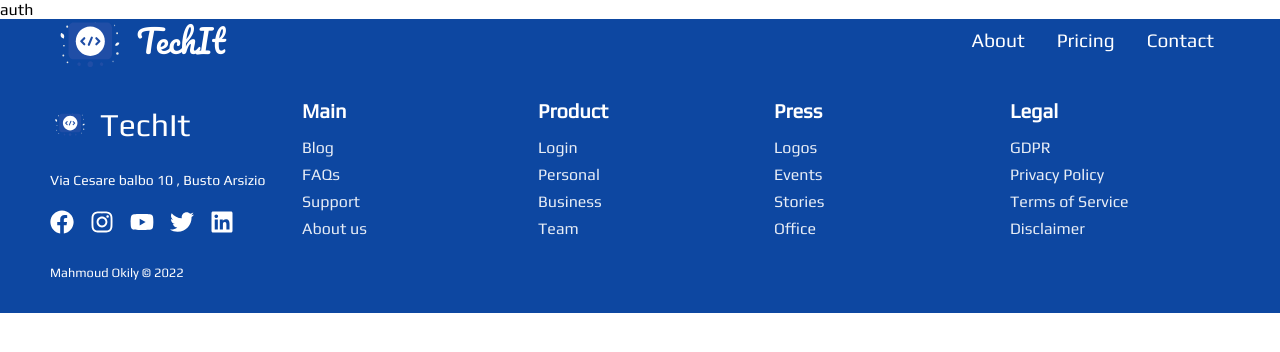
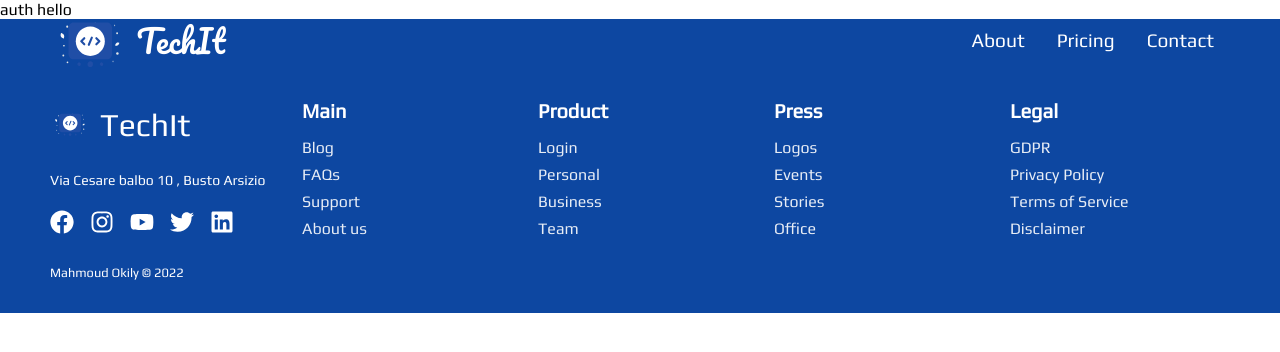
Before and after one commit to mahmoudokily/techit, a React (Create React App) app: page /auth in a window 1280 px wide. Shown: the top 352 px of the page. Built offline with nearby package versions, Linux system fonts and the light colour scheme.

Commit message:
update app v

```diff
--- a/package.json
+++ b/package.json
@@ -1,6 +1,6 @@
 {
   "name": "travel-view",
-  "version": "0.1.1",
+  "version": "0.1.2",
   "private": true,
   "dependencies": {
     "@testing-library/jest-dom": "^5.16.4",
--- a/src/auth/screen/Auth.tsx
+++ b/src/auth/screen/Auth.tsx
@@ -1,5 +1,5 @@
 const Auth = () => {
-  return <>auth</>;
+  return <>auth hello </>;
 };
 
 export default Auth;
```
